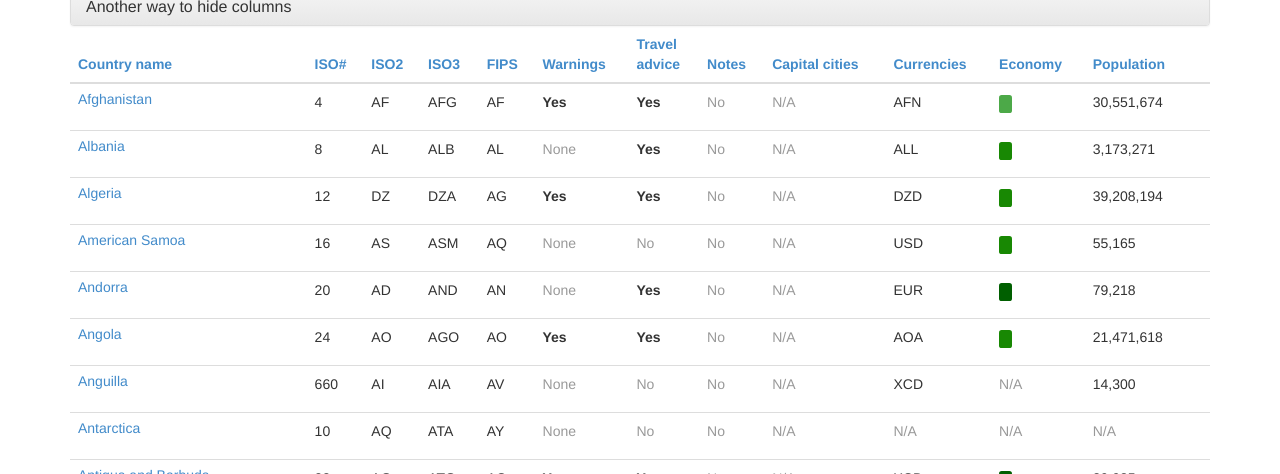
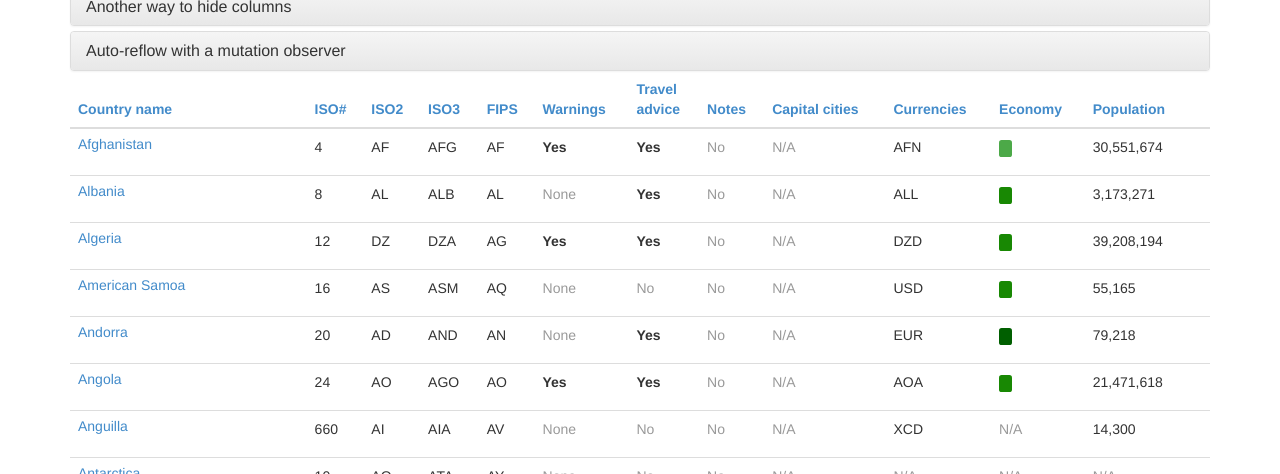
Before and after one commit to mkoryak/floatThead, a Jekyll site: the page built from examples/hidden-columns.html, in a window 1280 px wide and 900 px high, cut to the strip 426-900 px from the top of the window. Built offline with Jekyll 4.4.1, drawn with Linux system fonts in a browser that asks for light colours; Markdown is read by kramdown in place of the engine named in the settings; comment, search, counter and statistics services are not loaded.

Commit message:
document mutation observers some more

```diff
--- a/examples/hidden-columns.html
+++ b/examples/hidden-columns.html
@@ -118,6 +118,26 @@
 
                         </p>
 
+                    </div>
+                </div>
+            </div><div class="panel panel-default">
+                <div class="panel-heading">
+                    <h4 class="panel-title">
+                        <a data-toggle="collapse" data-parent="#accordion" href="#collapse4">
+                            Auto-reflow with a mutation observer
+                        </a>
+                    </h4>
+                </div>
+                <div id="collapse4" class="panel-collapse collapse">
+                    <div class="panel-body">
+                        <p>
+                            The following option only works in browsers that support the <a href="http://caniuse.com/#search=MutationObserver" target="_blank">MutationObserver API</a>.<br/>
+                            Set <code>autoReflow</code> to true, and the plugin will automatically
+                            reflow itself when the table's internal dom structure changes.
+{% highlight js %}
+$('table').floatThead({autoReflow:true});
+{% endhighlight %}
+                        </p>
                     </div>
                 </div>
             </div>
```
